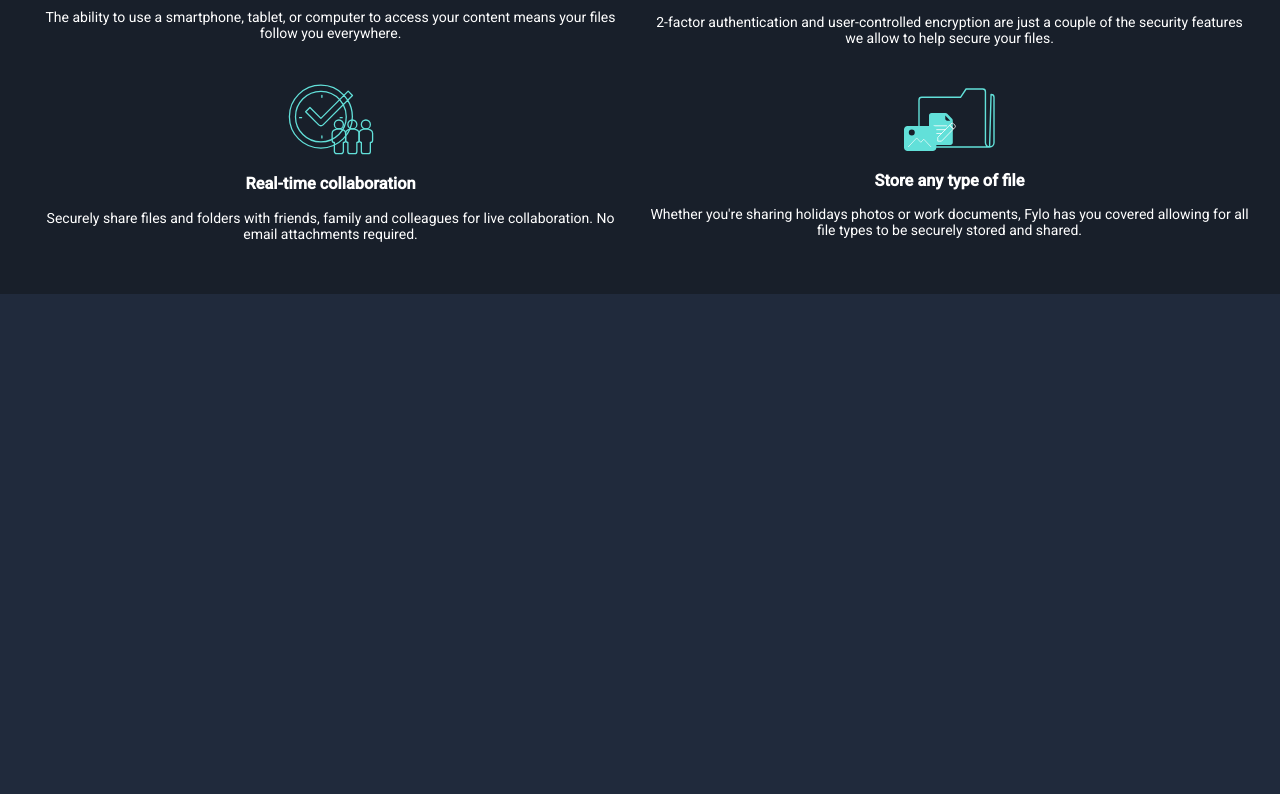
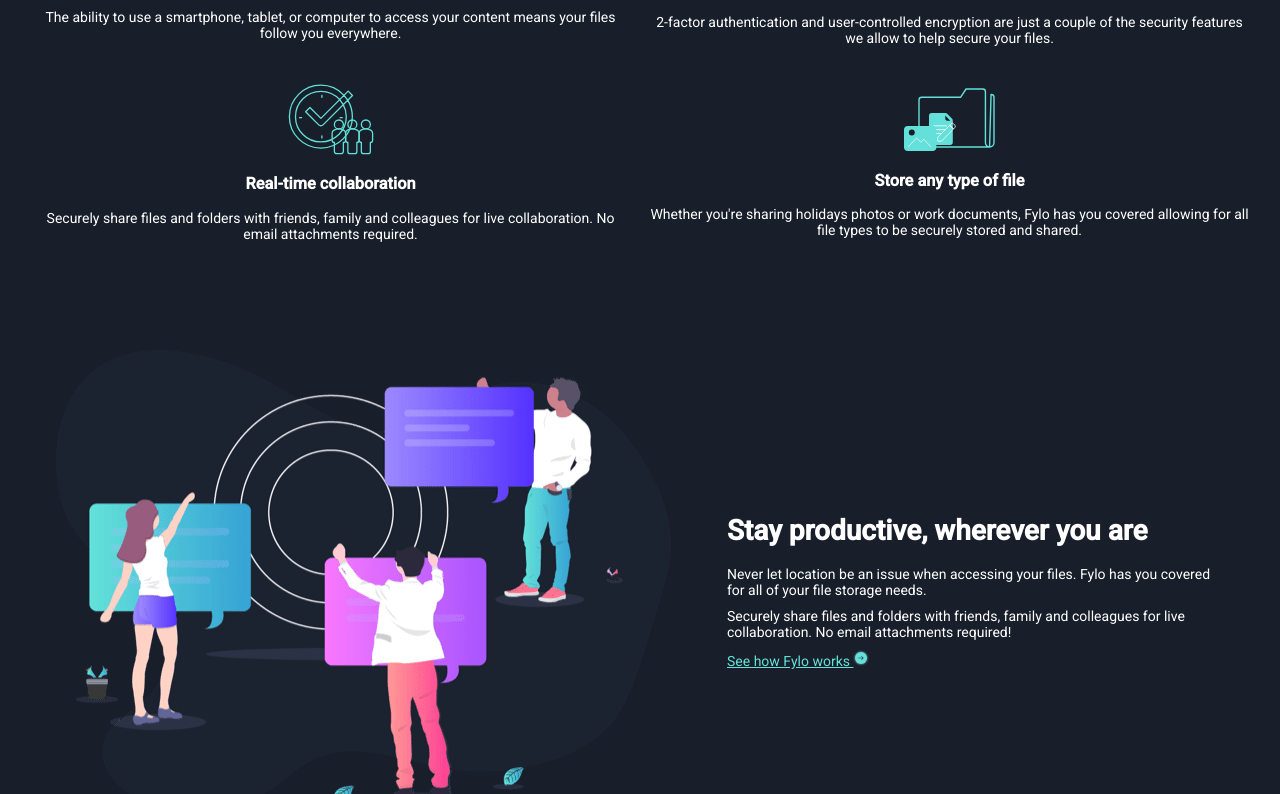
Before and after one commit to Ledelara/fylo, an Angular app: page / in a window 1280 px wide. Shown: the part 1041-1835 px from the top of the page. Before the commit the page ends 1335 px from the top, so only its background shows below. Built offline with nearby package versions, Linux system fonts and the light colour scheme.

Commit message:
:recycle: Refactor: chamando ProductiveComponent

```diff
--- a/src/app/modules/pages/main-page/main-page.component.html
+++ b/src/app/modules/pages/main-page/main-page.component.html
@@ -1,3 +1,6 @@
-<app-header-component />
-<app-intro-component />
-<app-functionalities-component />
+<main>
+    <app-header-component />
+    <app-intro-component />
+    <app-functionalities-component />
+    <app-productive />
+</main>
--- a/src/app/modules/pages/main-page/main-page.component.ts
+++ b/src/app/modules/pages/main-page/main-page.component.ts
@@ -2,6 +2,7 @@ import { Component } from '@angular/core';
 import { HeaderComponentComponent } from '../../components/header-component/header-component.component';
 import { IntroComponentComponent } from '../../components/intro-component/intro-component.component';
 import { FunctionalitiesComponentComponent } from '../../components/functionalities-component/functionalities-component.component';
+import { ProductiveComponent } from '../../components/productive/productive.component';
 
 @Component({
   selector: 'app-main-page',
@@ -10,6 +11,7 @@ import { FunctionalitiesComponentComponent } from '../../components/functionalit
     HeaderComponentComponent,
     IntroComponentComponent,
     FunctionalitiesComponentComponent,
+    ProductiveComponent,
   ],
   templateUrl: './main-page.component.html',
   styleUrl: './main-page.component.scss'
```
